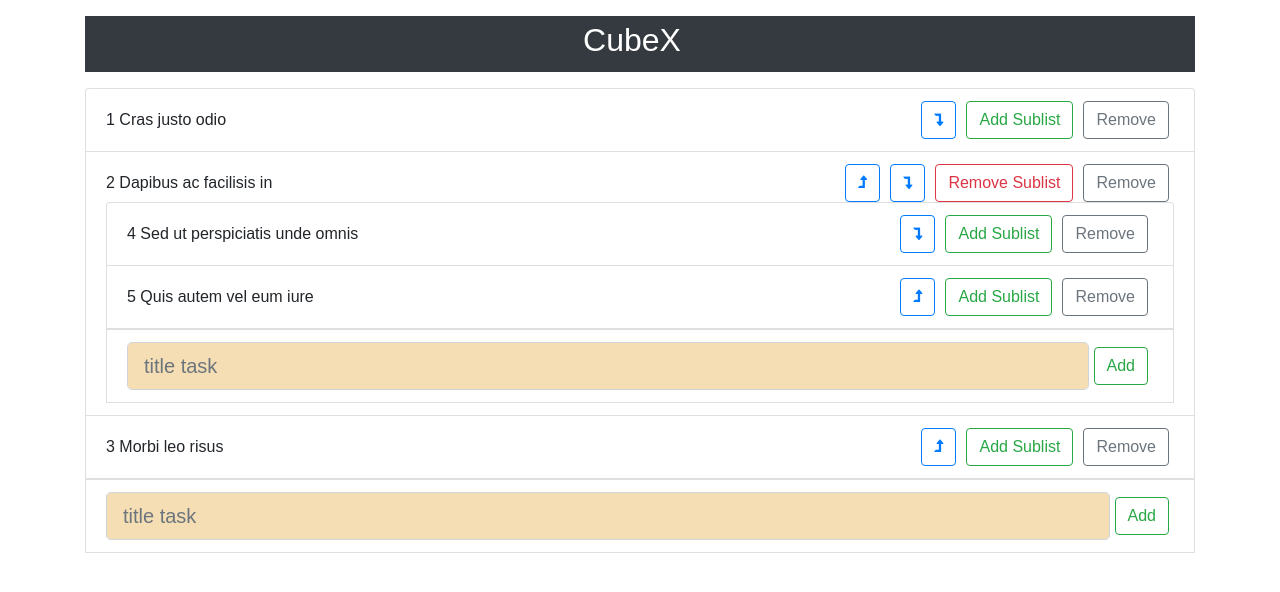
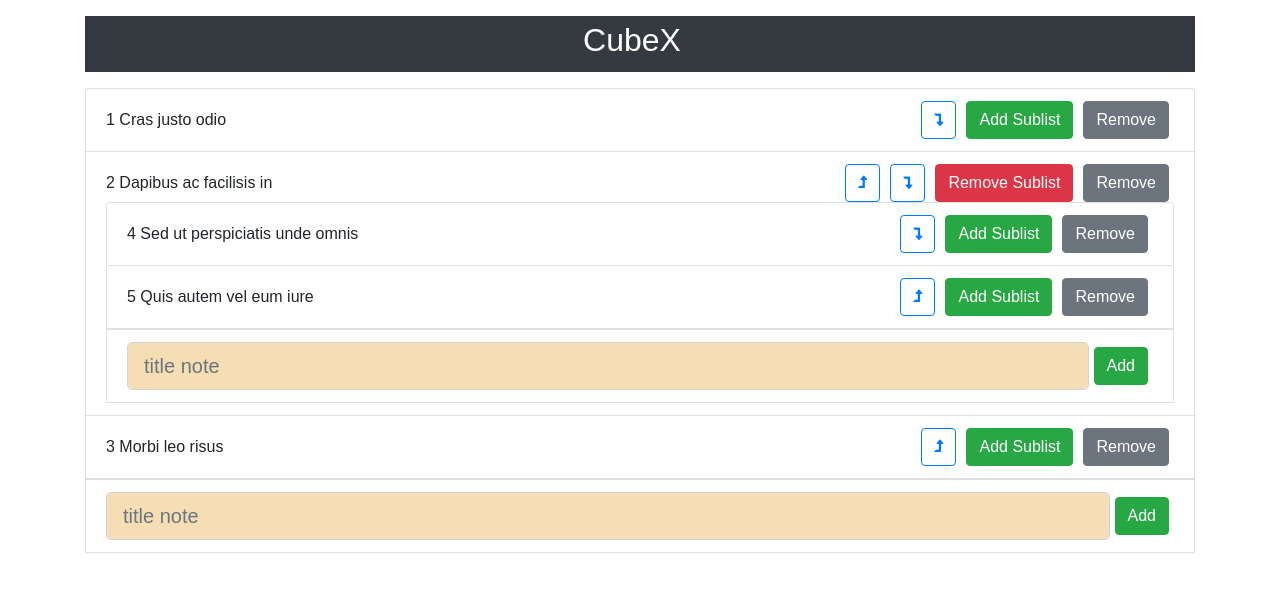
Before and after one commit to BobUzh/test-1, a React (Create React App) app: page / in a window 1280 px wide. Shown: the top 592 px of the page. Built offline with nearby package versions, Linux system fonts and the light colour scheme.

Commit message:
change color

```diff
--- a/src/components/list.js
+++ b/src/components/list.js
@@ -69,13 +69,13 @@ class List extends Component {
           <input
             className="form-control form-control-lg"
             type="text"
-            placeholder="title task"
+            placeholder="title note"
             onChange={this.setValue}
             value={this.state.value}
           />
           <button
             type="button"
-            className="btn btn-outline-success"
+            className="btn btn-success"
             onClick={this.addNote}
           >
             Add
--- a/src/components/note.js
+++ b/src/components/note.js
@@ -13,20 +13,6 @@ class Note extends Component {
       isInput: !!this.props.data.ul.length
     });
   }
-
-  addUl = () => {
-    const newList = {
-      id: Date.now(),
-      text: "Hello",
-      ul: []
-    };
-    this.setState({
-      data: {
-        ...this.state.data,
-        ul: [...this.state.data.ul, newList]
-      }
-    });
-  };
 
   isInput = () => {
     if (!this.state.isInput) {
@@ -46,8 +32,8 @@ class Note extends Component {
 
   render() {
     const btnSublistStyle = this.state.isInput
-      ? "btn btn-outline-danger"
-      : "btn btn-outline-success";
+      ? "btn btn-danger"
+      : "btn btn-success";
 
     return (
       <li className="list-group-item ">
@@ -80,7 +66,7 @@ class Note extends Component {
 
             <button
               type="button"
-              className="btn btn-outline-secondary"
+              className="btn btn-secondary"
               onClick={this.props.delEl}
             >
               Remove
```
